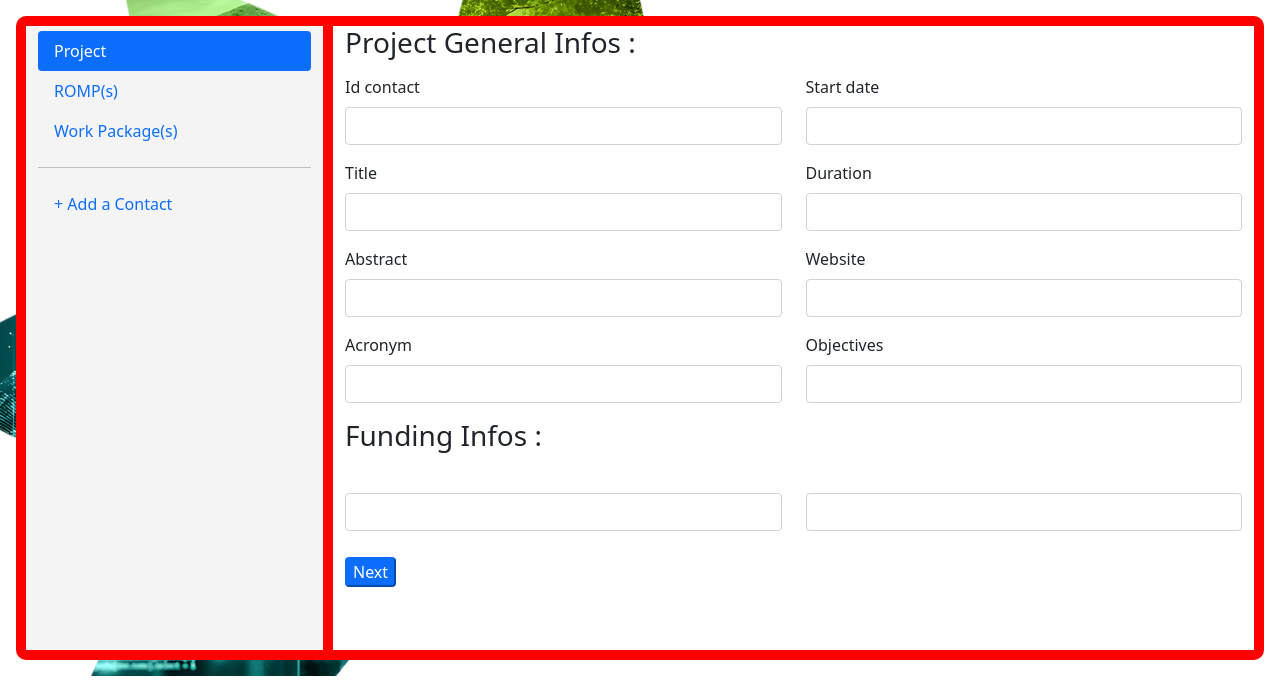
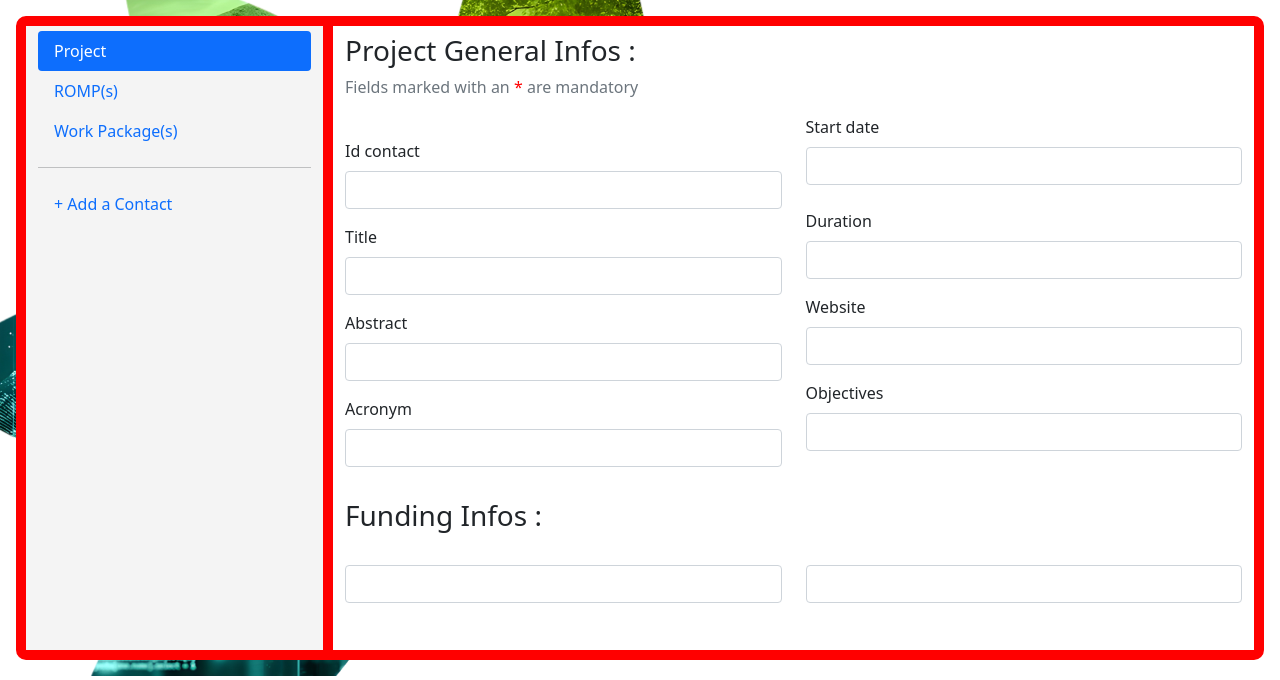
Before and after one commit to erwannSuard/dmp3, a Symfony app: template templates/project/index.html.twig in a window 1280 px wide. Shown: the part 120-800 px from the top of the page. Run offline with Twig, Linux system fonts and the light colour scheme; the template is opened without the code that fills it, so the values that code supplies are empty; form fields are guessed from the names that the template uses; some libraries are stand-ins or nearby versions.

Commit message:
style /project

```diff
--- a/templates/login/index.html.twig
+++ b/templates/login/index.html.twig
@@ -26,8 +26,10 @@
                         {# Protection crsf #}
                         <input type="hidden" name="_csrf_token" value="{{ csrf_token('authenticate') }}">
                         <div class="mb-3" style="margin-left: auto;width: 50%;margin-right: auto;max-width: 700px;"><button class="btn btn-primary d-block w-100" type="submit">Log in</button></div>
-                        <p class="text-muted">Forgout your password?</p>
-                        <a href="#lost_password">Click here</a>
+                        <div>
+                            <p class="text-muted">Not registred ?</p>
+                            <a href="{{ path('register') }}">Click here</a>
+                        </div>
                     </form>
                     <div class="d-inline float-end d-lg-flex d-xl-flex align-content-center align-items-lg-center" style="width: 100%;"><a href="{{path('authentication')}}" style="color: var(--bs-secondary);">< Return</a></div>
                 </div>
--- a/templates/project/index.html.twig
+++ b/templates/project/index.html.twig
@@ -23,7 +23,7 @@
 
 {% block div %}
 
-    <div class="container-fluid" style="border: solid 10px red; border-radius: 10px; background-color: black;">
+    <div class="container-fluid" style="border: solid 10px red; border-radius: 10px; background-color: black; margin-outside: 50px">
         <div class="row">
             <div class="col-3" style="min-height: 78vh; background-color: #F4F4F4; border-right: solid 10px red; padding-top: 5px;">
                 <div class="nav flex-column nav-pills" id="v-pills-tab" role="tablist" aria-orientation="vertical">
@@ -38,31 +38,32 @@
                 <div class="tab-content" id="v-pills-tabContent">
                     <div class="tab-pane fade show active" id="v-pills-project" role="tabpanel" aria-labelledby="v-pills-project-tab">
                         {{ form_start(formProject) }}
+                        <h3 class="mt-2">Project General Infos : </h3>
+                        <p class="text-muted">Fields marked with an <span style="color: red">*</span> are mandatory</p>
                         <div class="row">
-                            <legend><h3>Project General Infos : </h3></legend>
-                            <div class="col-6 flex-column gap-2">
-                                    {{ form_row(formProject.idContact) }}
-                                    <div>{{ form_row(formProject.title) }}</div>
-                                    {{ form_row(formProject.abstract) }}
-                                    {{ form_row(formProject.acronym) }}
-
+                            <div class="col-6">
+                                <div class="mt-4">{{ form_row(formProject.idContact) }}</div>
+                                <div class="mt-3">{{ form_row(formProject.title) }}</div>
+                                <div class="mt-3">{{ form_row(formProject.abstract) }}</div>
+                                <div class="mt-3">{{ form_row(formProject.acronym) }}</div>
                             </div>
                             <div class="col-6" >
                                 {{ form_row(formProject.startDate) }}
-                                {{ form_row(formProject.duration) }}
-                                {{ form_row(formProject.website) }}
-                                {{ form_row(formProject.objectives) }}
+                                <div class="mt-4">{{ form_row(formProject.duration) }}</div>
+                                <div class="mt-3">{{ form_row(formProject.website) }}</div>
+                                <div class="mt-3">{{ form_row(formProject.objectives) }}</div>
                             </div>
 
-                                <legend><h3>Funding Infos : </h3></legend>
+                                <h3 class="mt-3">Funding Infos : </h3>
                                 <div class="col-6">{{ form_row (formProject.funding.vars.prototype.grantFunding) }}</div>
                                 <div class="col-6">{{ form_row (formProject.funding.vars.prototype.funder) }}</div>
                         </div>
-                        <button class="btn-primary rounded" style="margin-top: 10px;">Next</button>
+                        <div class="flex"><a href="#v-pills-romp"></a></div>
                     </div>
 
                     <div class="tab-pane fade" id="v-pills-romp" role="tabpanel" aria-labelledby="v-pills-romp-tab" data-controller="tabs" data-tabs-name-value="ROMP">
                         <h3>ROMP : </h3>
+                        <p class="text-muted">Fields marked with an <span style="color: red">*</span> are mandatory</p>
                         <nav>
                             <div class="nav nav-tabs" id="nav-tab-romp" role="tablist" data-tabs-target="links">
                                 <a class="nav-item nav-link active" id="nav-romp-1-tab" data-toggle="tab" href="#nav-romp-1" role="tab" aria-controls="nav-romp-1" aria-selected="true">ROMP n°1</a>
@@ -73,18 +74,16 @@
                             <div class="tab-pane fade show active" id="nav-romp-1" role="tabpanel" aria-labelledby="nav-romp-1-tab">
 
                                 <fieldset class="row">
-
                                     <div class="col-6">
                                         {{form_row(formProject.romp.vars.prototype.submissionDate)}}
-                                        {{form_row(formProject.romp.vars.prototype.versionRomp)}}
-                                        {{form_row(formProject.romp.vars.prototype.deliverable)}}
+                                        <div class="mt-3">{{form_row(formProject.romp.vars.prototype.versionRomp)}}</div>
+                                        <div class="mt-3">{{form_row(formProject.romp.vars.prototype.deliverable)}}</div>
                                     </div>
 
                                     <div class="col-6">
-                                        <p>test</p>
-                                        {{form_row(formProject.romp.vars.prototype.licenceRomp)}}
-                                        {{form_row(formProject.romp.vars.prototype.ethicalIssues)}}
-                                        {{form_row(formProject.romp.vars.prototype.contactRomp)}}
+                                        <div class="mt-6">{{form_row(formProject.romp.vars.prototype.licenceRomp)}}</div>
+                                        <div class="mt-3">{{form_row(formProject.romp.vars.prototype.ethicalIssues)}}</div>
+                                        <div class="mt-3">{{form_row(formProject.romp.vars.prototype.contactRomp)}}</div>
                                     </div>
                                 </fieldset>
                             </div>
@@ -132,18 +131,18 @@
                                 <h2>NEW CONTACT</h2>
                                 <legend>Contact General informations</legend>
                                 <div class="col-6">
-                                   <div> {{ form_row(formContact.lastName) }}</div>
-                                    <div> {{ form_row(formContact.firstName) }} </div>
-                                    <div> {{ form_row(formContact.mail) }} </div>
+                                    <div class="mt-3"> {{ form_row(formContact.lastName) }}</div>
+                                    <div class="mt-3"> {{ form_row(formContact.firstName) }} </div>
+                                    <div class="mt-3"> {{ form_row(formContact.mail) }} </div>
                                 </div>
                                 <div class="col-6" >
-                                    {{ form_row(formContact.affiliation) }}
-                                    {{ form_row(formContact.laboratoryOrDepartment) }}
-                                    {{ form_row(formContact.identifier) }}
+                                    <div class="mt-3">{{ form_row(formContact.affiliation) }}</div>
+                                    <div class="mt-3">{{ form_row(formContact.laboratoryOrDepartment) }} </div>
+                                    <div class="mt-3 mb-3">{{ form_row(formContact.identifier) }}</div>
                                 </div>
                         </div>
 
-                        <button type="submit" class="btn btn-primary">Submit new contact</button>
+                        <button type="submit" class="btn btn-primary" class="mt-3">Submit new contact</button>
                         {{ form_end(formContact) }}
                     </div>
                 </div>
```
Also changed, not shown: src/Form/ContactType.php (+6 -6 lines), src/Form/ProjectType.php (+10 -3 lines), src/Form/RegistrationFormType.php (+4 -4 lines).
